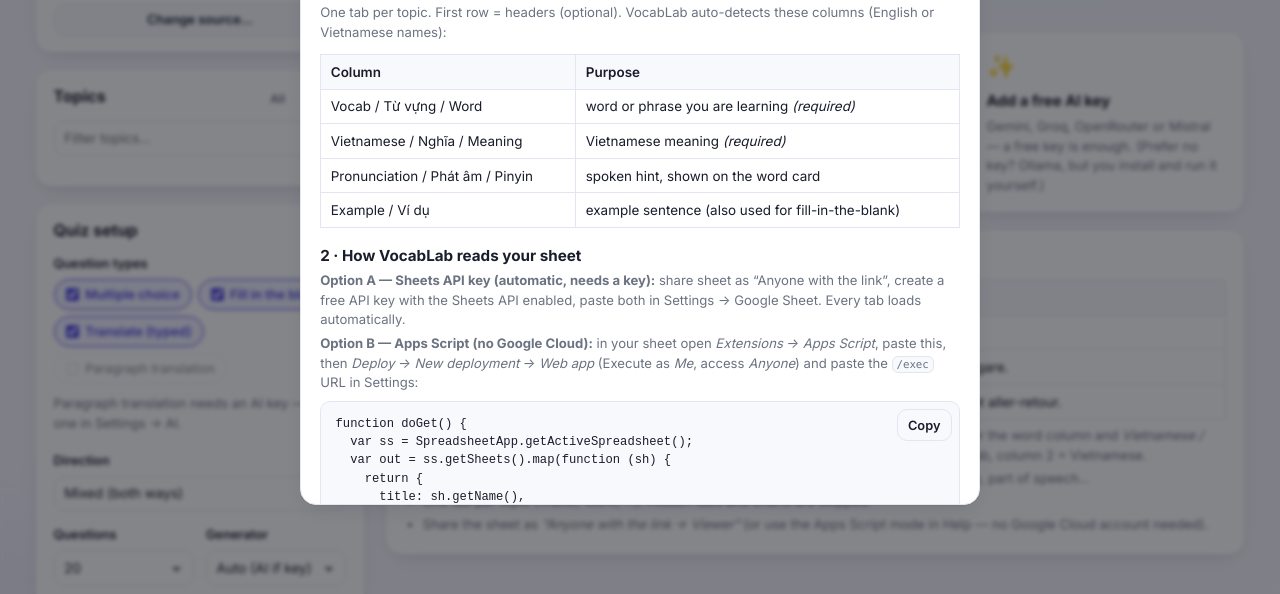
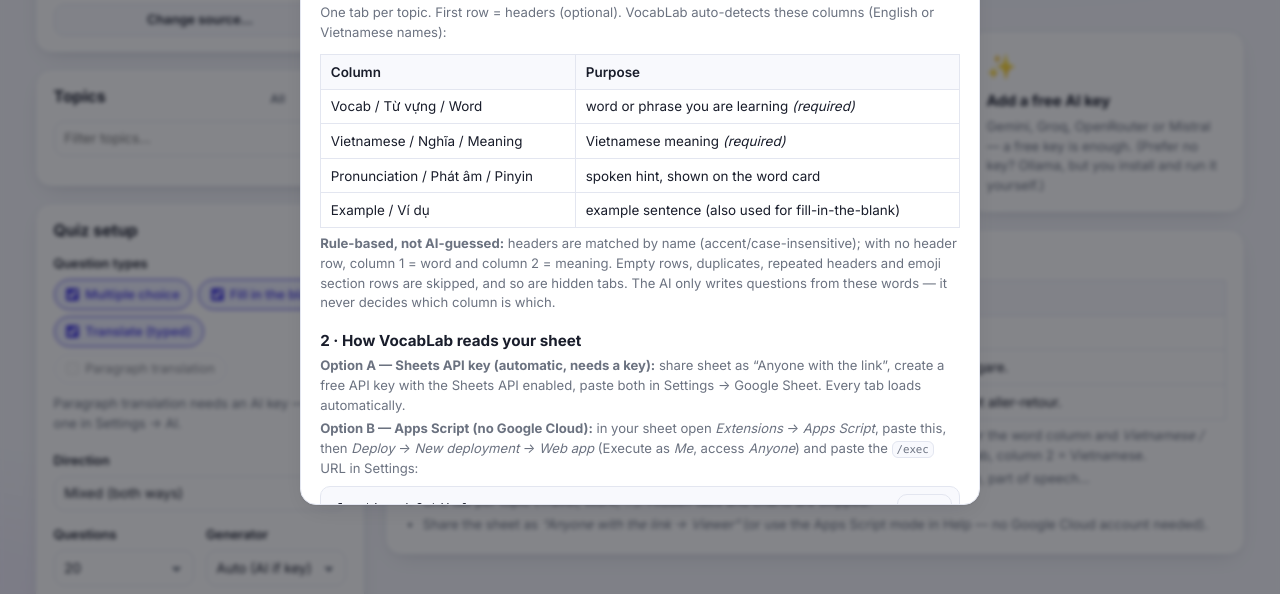
Before and after one commit to KND1410/Vocablab, a plain HTML site: page index.html in a window 1280 px wide. Both pictures are taken after a click on the button "Help". Shown: the part 206-800 px from the top of the page. Drawn offline with Linux system fonts and the light colour scheme.

Commit message:
docs: link the live Vercel app and spell out how sheet formats are detected
- README: https://vocablab-one.vercel.app at the top and in “Run it”
- README + Help: the sheet is parsed by fixed rules (headers, then the first
  two columns); the AI never guesses the columns or the format

```diff
--- a/index.html
+++ b/index.html
@@ -524,6 +524,10 @@
         <tr><td>Example / Ví dụ</td><td>example sentence (also used for fill-in-the-blank)</td></tr>
       </tbody>
     </table>
+    <p class="muted small"><strong>Rule-based, not AI-guessed:</strong> headers are matched by name (accent/case-insensitive);
+      with no header row, column 1 = word and column 2 = meaning. Empty rows, duplicates, repeated headers and emoji
+      section rows are skipped, and so are hidden tabs. The AI only writes questions from these words — it never
+      decides which column is which.</p>
 
     <h3>2 · How VocabLab reads your sheet</h3>
     <p class="muted small"><strong>Option A — Sheets API key (automatic, needs a key):</strong> share sheet as
```
Also changed, not shown: README.md.
